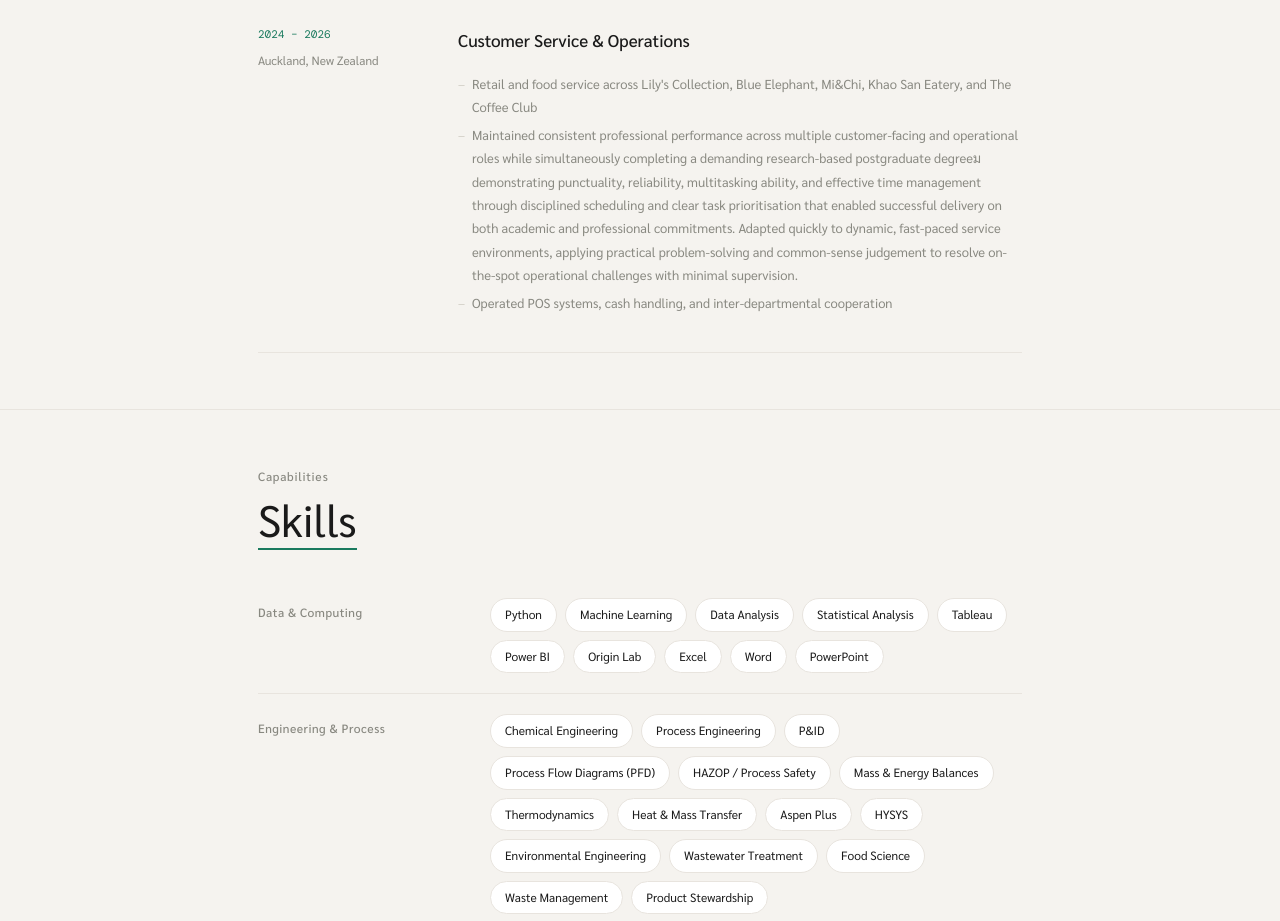
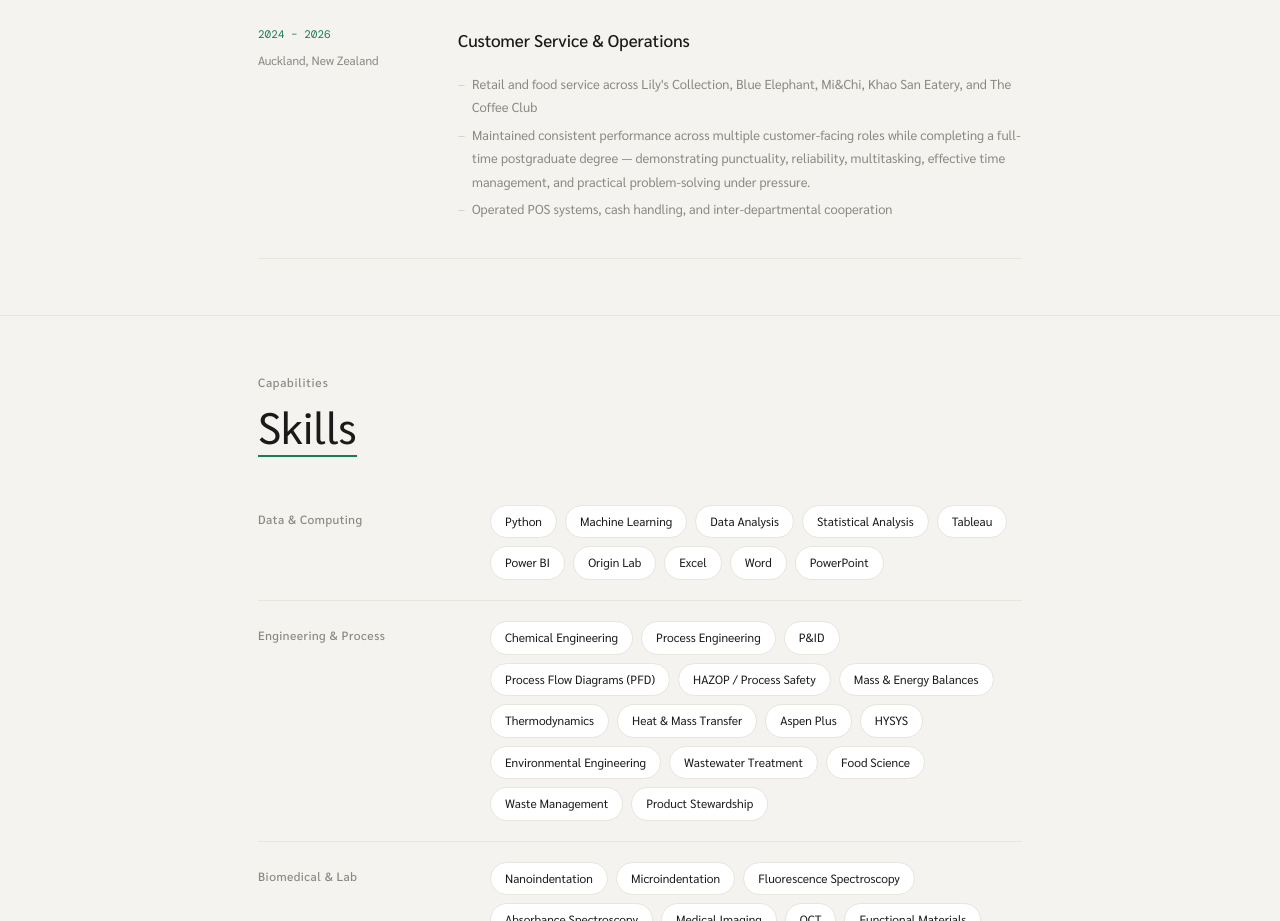
Before and after one commit to wlao034/portfolio, a Next.js app: page / in a window 1280 px wide. Shown: the part 2700-3621 px from the top of the page. Built offline with nearby package versions, Linux system fonts and the light colour scheme.

Commit message:
Update page.tsx

```diff
--- a/app/page.tsx
+++ b/app/page.tsx
@@ -526,7 +526,7 @@ const content = {
         title: 'Customer Service & Operations', link: null,
         bullets: [
           "Retail and food service across Lily's Collection, Blue Elephant, Mi&Chi, Khao San Eatery, and The Coffee Club",
-          'Maintained consistent professional performance across multiple customer-facing and operational roles while simultaneously completing a demanding research-based postgraduate degreeม demonstrating punctuality, reliability, multitasking ability, and effective time management through disciplined scheduling and clear task prioritisation that enabled successful delivery on both academic and professional commitments. Adapted quickly to dynamic, fast-paced service environments, applying practical problem-solving and common-sense judgement to resolve on-the-spot operational challenges with minimal supervision.',
+          'Maintained consistent performance across multiple customer-facing roles while completing a full-time postgraduate degree — demonstrating punctuality, reliability, multitasking, effective time management, and practical problem-solving under pressure.',
           'Operated POS systems, cash handling, and inter-departmental cooperation',
         ],
       },
@@ -643,7 +643,7 @@ const content = {
         title: 'บริการลูกค้าและปฏิบัติการ', link: null,
         bullets: [
           "ทำงานในร้านค้าปลีกและอาหารในออคแลนด์ — Lily's Collection, Blue Elephant, Mi&Chi, Khao San Eatery และ The Coffee Club",
-          'รักษาผลการปฏิบัติงานที่สม่ำเสมอในหลายบทบาทด้านการบริการลูกค้าและการดำเนินงาน ควบคู่กับการศึกษาระดับปริญญาโทแบบเต็มเวลาที่มีความเข้มข้นสูง — แสดงให้เห็นถึงความตรงต่อเวลา ความน่าเชื่อถือ ความสามารถในการทำงานหลายอย่างพร้อมกัน และการบริหารเวลาที่มีประสิทธิภาพผ่านการวางแผนที่เป็นระบบและการจัดลำดับความสำคัญของงานอย่างชัดเจน จนสามารถบรรลุเป้าหมายได้ทั้งในด้านวิชาการและการทำงาน ปรับตัวได้รวดเร็วในสภาพแวดล้อมการทำงานที่เปลี่ยนแปลงและเร่งรีบ พร้อมทั้งประยุกต์ใช้การแก้ปัญหาเฉพาะหน้าและความรู้สึกเชิงปฏิบัติ (Common Sense) ในการจัดการสถานการณ์ที่ไม่คาดคิดได้อย่างอิสระ',
+          'กษาผลการปฏิบัติงานที่สม่ำเสมอในหลายบทบาทด้านการบริการลูกค้า ควบคู่กับการศึกษาระดับปริญญาโทเต็มเวลา — แสดงให้เห็นถึงความตรงต่อเวลา ความน่าเชื่อถือ การทำงานหลายอย่างพร้อมกัน การบริหารเวลา และการแก้ปัญหาเฉพาะหน้าภายใต้แรงกดดัน',
           'ใช้งานระบบ POS จัดการเงินสด และประสานงานระหว่างแผนก',
         ],
       },
```
